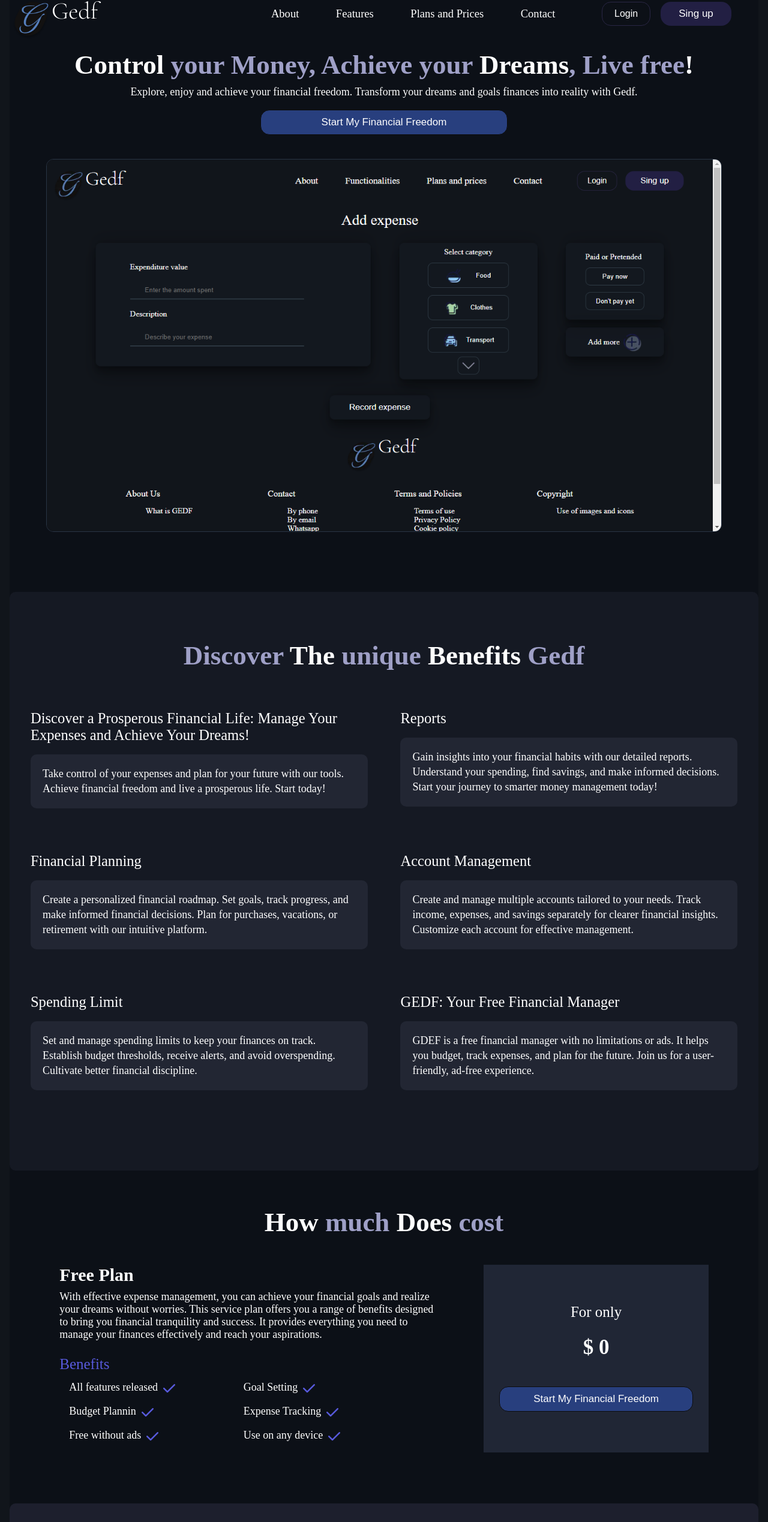
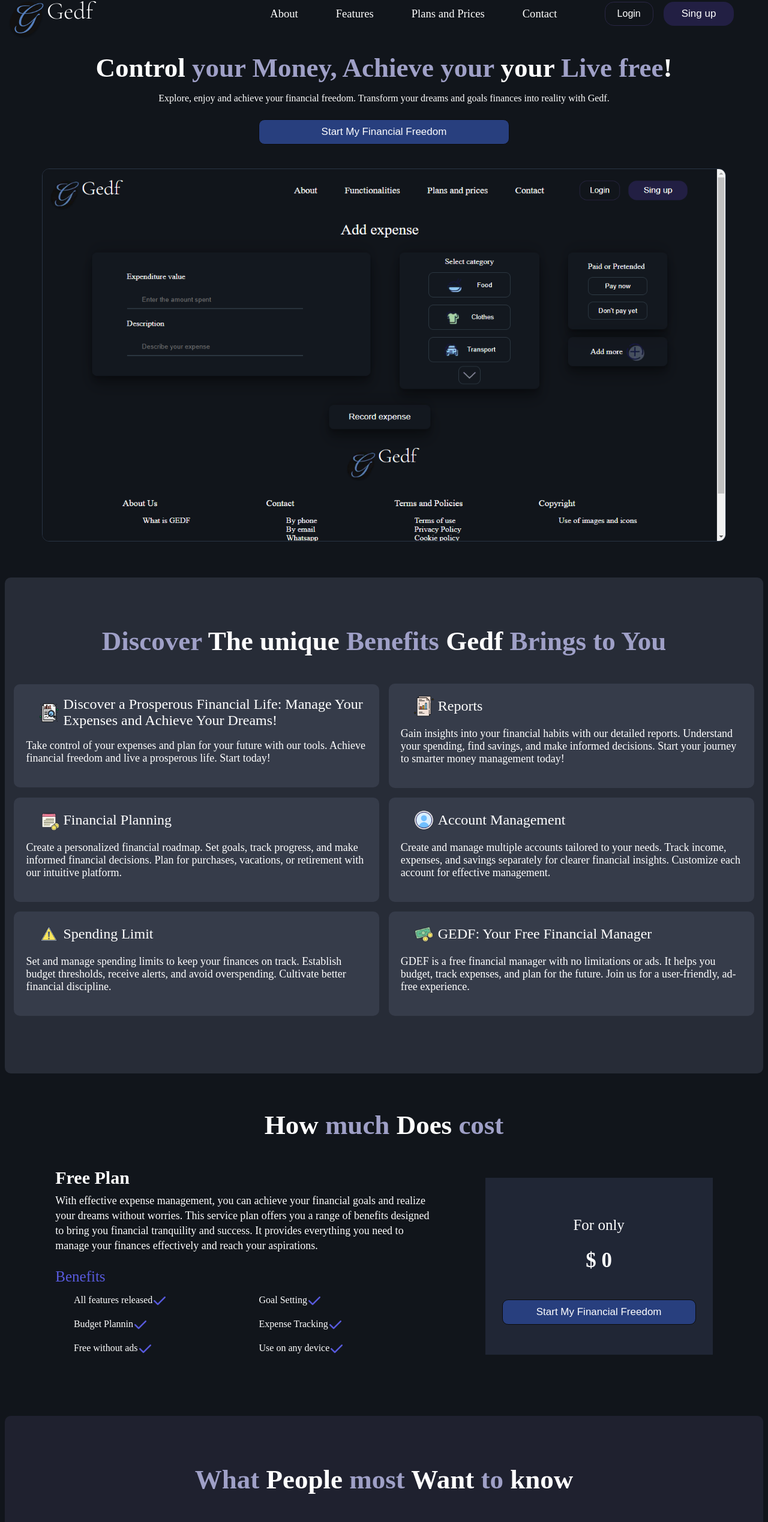
Before and after one commit to Jose-leandro/Gerenciador-Financeiro-Gedf, a Next.js app: page /en in a window 1280 px wide. Shown: the part 21-2559 px from the top of the page at 60% size. Built offline with nearby package versions, Linux system fonts and the light colour scheme.

Commit message:
fix: resolve issues caused by git rebase and continue development of English version
- Fixed errors introduced by recent git rebase and me
- Continued development on the English version

```diff
--- a/app/components/landinng-page/apresentacionInicial.jsx
+++ b/app/components/landinng-page/apresentacionInicial.jsx
@@ -1,31 +1,32 @@
 import React from 'react';
 import stylesIndex from '../../../src/Sass/index.module.sass';
+import useStringParts from '../../../hooks/useStringParts';
 
-export function ApresentacionInicial() {
+export function ApresentacionInicial( {props} ) {
+  const stringParts = useStringParts(props.str) || [];
+
   return (
     <section className={stylesIndex.main__apresentacao}>
       <div className={stylesIndex.apresentacao__informacoes}>
         <h1 className={stylesIndex.main__h1}>
-          <span className={stylesIndex.h1__span}>Control</span>
+          <span className={stylesIndex.h1__span}> {stringParts.part0}</span>
           {' '}
-          your Money, Achieve your
+          {stringParts.part1 + " " + stringParts.part2 + " " + stringParts.part3 + " " + stringParts.part4}
           {' '}
-          <span className={stylesIndex.h1__span}>Dreams</span>
-          , Live free
+          <span className={stylesIndex.h1__span}> {stringParts.part4} </span>
+          {stringParts.part6 + " " + stringParts.part7}
           <span className={stylesIndex.h1__span}>!</span>
         </h1>
         <p
           className={stylesIndex.informacoes__p}
         >
-          Explore, enjoy and achieve your financial freedom.
-          Transform your dreams and goals
-          finances into reality with Gedf.
+          {props.description}
         </p>
 
-        <button className={stylesIndex.main__button}>Start My Financial Freedom</button>
+        <button className={stylesIndex.main__button}> {props.textButton} </button>
       </div>
 
-      <img className={stylesIndex.main__img} src="/img/Screenshot 2024-07-20 110005.png" alt="Image de apresentação" />
+      <img className={stylesIndex.main__img} src="/img/Screenshot 2024-07-20 110005.png" alt={props.alt} />
     </section>
   );
 }
--- a/app/components/landinng-page/cardComponent.jsx
+++ b/app/components/landinng-page/cardComponent.jsx
@@ -8,17 +8,19 @@ export function CardComponent({ cardFuncionalidades, cardQuestions }) {
   }
 
   const renderCard = (cardData, containerStyle, tituloStyle, titleTag, isQuestion) => {
+    console.log(isQuestion)
 
-    const { imgFunct, title, description } = cardData;
+    const { icon, title, description,} = cardData;
+    console.log(cardData)
 
     const TitleComponent = titleTag || 'h3';
 
     return (
-      <div className={isQuestion ? stylesIndex.contener__gastos_div : containerStyle}>
+      <div className={isQuestion ? stylesIndex.contener__gastos : containerStyle}>
         <div className={tituloStyle}>
-          {imgFunct && (
+          {icon && (
             <img
-              src={`/img/${imgFunct}`}
+              src={`/img/${icon}`}
               className={stylesIndex.titulos__img}
               alt={title}
             />
--- a/app/components/landinng-page/comumQuestions.jsx
+++ b/app/components/landinng-page/comumQuestions.jsx
@@ -5,7 +5,6 @@ import { CardComponent } from "./cardComponent";
 
 export function ComumQuestions( {props} ) {
     const stringParts = useStringParts(props.cardInformationQuestions.str) || [];
-    console.log(props.cardQuestions)
 
     return (
         <section>
--- a/app/components/landinng-page/sectionBenefits.jsx
+++ b/app/components/landinng-page/sectionBenefits.jsx
@@ -4,21 +4,22 @@ import useStringParts from "../../../hooks/useStringParts";
 import { CardComponent } from './cardComponent';
 
 export function SectionBenefits({props} ) {
-    const stringParts = useStringParts(props.cardInformationBenefits.str) || [];
+    console.log(props.cardBenefits)
+    const stringParts = useStringParts(props.cardInformationBenefits.str, true) || [];
 
   return (
-    <section>
+    <section className={stylesIndex.main__section}>
        <div className={stylesIndex.main__funcionalidades}>
           <h2 className={stylesIndex.funcionaliddaes__h2}>
           {stringParts.part0}
             {' '}
-            <span className={stylesIndex.h2__span}>{stringParts.part1} </span>
+            <span className={stylesIndex.h2__span}>{stringParts.part1 + ' ' + stringParts.part2} </span>
             {' '}
-            {stringParts.part2}
+            {stringParts.part3}
             {' '}
-            <span className={stylesIndex.h2__span}> {stringParts.part3} </span>
+            <span className={stylesIndex.h2__span}> {stringParts.part4} </span>
             {' '}
-            {stringParts.part4}
+            {stringParts.part5 + ' ' + stringParts.part6 + ' ' + stringParts.part7 }
           </h2>
 
           <div className={stylesIndex.funcionalidades__contener}>
--- a/pages/en.jsx
+++ b/pages/en.jsx
@@ -12,8 +12,11 @@ import informationCreateCardQuestions from '@/data/informationCardQuestions';
 import Head from 'next/head';
 import { SectionBenefits } from '../app/components/landinng-page/sectionBenefits';
 import informationCardBenefits from '@/data/informationCardBenefits';
+import informationCardApresentacion from '@/data/informationCardApresentacion';
 
 function Index() {
+
+  const dataInformationApresentacion = informationCardApresentacion;
 
   const dateInformationFooter = informationCardFooter;
   console.log(dateInformationFooter)
@@ -32,21 +35,14 @@ function Index() {
           name="description"
           content="Bem-vindo ao meu Gedf!" />
       </Head>
-      <body>
+
         <header>
           <Header />
         </header>
 
         <main className={stylesIndex.main}>
 
-          <ApresentacionInicial
-            str={'Control your Money, Achieve your Dreams, Live free'}
-            descrition={`Explore, enjoy and achieve your financial freedom.
-            Transform your dreams and goals
-            finances into reality with Gedf.`}
-            textBtn={'Start My Financial Freedom'}
-            alt={'Imagem of apresentaciojn of the gedf'}
-          />
+          <ApresentacionInicial props={dataInformationApresentacion} />
 
           <SectionBenefits props={dataCardBenefits}  />
 
@@ -56,10 +52,9 @@ function Index() {
 
         </main>
 
-        <footer className={stylesIndex.footer}>
+          <footer>
           <Footer props={dateInformationFooter} />
-        </footer>
-      </body>
+          </footer>
     </>
 
   );
--- a/src/Sass/index.module.sass
+++ b/src/Sass/index.module.sass
@@ -1,288 +1,253 @@
+@import '../Sass/variables.sass'
+@import '../Sass/mixins.sass'
+
+// Main Section
 .main
-    display: flex
-    flex-direction: column
-    align-items: center
-    justify-content: space-evenly
-    height: auto
+  @include flex-center(column, space-evenly, center)
+  height: auto
 
-.main__apresentacao
-    display: flex
-    flex-direction: column
+  &__apresentacao
+    @include flex-center(column, space-evenly, center)
     width: 100%
-    align-items: center
-    justify-content: space-evenly
-    padding: 0px 0px 70px 0px
+    padding: 0 0 $spacing-large
 
-.main__h1
-    width: auto
-    margin: 5px 0px 0px 0px
-    padding: 10px 0px 0px 0px
-    font-weight: 500
-    font-size: 45px
+  &__h1
+    margin: $spacing-small 0 0
+    padding: $spacing-small 0 0
     font-weight: bold
-    color: #9fa0c7
+    font-size: $font-size-large
+    color: $primary-color
 
-.h1__span
-    color: #fff
+    & span
+      color: $secondary-color
 
-.apresentacao__informacoes
-    width: 100%
-    display: flex
-    height: auto
-    align-items: center
-    flex-direction: column
-    justify-content: center
-
-.main__button
-    background-color: #283f7e
-    border: #0c0c0c 1px solid
-    padding: 10px 15px
-    border-radius: 15px
+  &__button
+    background-color: $button-bg-color
+    border: 1px solid $button-border-color
+    padding: $spacing-small $spacing-medium
+    border-radius: $border-radius
     font-size: 17px
-    margin: 10px 0px
+    margin: $spacing-small 0
     width: 33%
 
-.main__img
+  &__img
     width: 90%
     height: 620px
     border: 1.5px solid #293444
     border-radius: 12px
-    margin: 30px 0px
+    margin: $spacing-large 0
 
-.main__funcionalidades
-    @extend .main
-    padding: 80px 0px
-    background-color: #56567521
+  &__section
     width: 100%
-    border-radius: 10px
+
+  &__funcionalidades
+    @include flex-center(column, space-evenly, center)
+    padding: 80px 0
+    background-color: $container-bg-color
+    width: 100%
+    border-radius: $border-radius
     height: auto
 
-.funcionaliddaes__h2
-    width: auto
-    font-weight: 500
-    font-size: 45px
-    margin-bottom: 1em
-    font-weight: bold
-    color: #9fa0c7
+    & h2
+      font-weight: bold
+      font-size: $font-size-large
+      margin-bottom: 1em
+      color: $primary-color
 
-.h2__span
-    color: #fff
+      & span
+        color: $secondary-color
 
-.funcionalidades__contener
-    display: flex
-    justify-content: space-evenly
-    align-self: center
-    flex-wrap: wrap
+    .funcionalidades__contener
+      @include flex-center(row, space-evenly, center)
+      flex-wrap: wrap
 
+// Apresentacao Informacoes
+.apresentacao__informacoes
+  @include flex-center(column, center, center)
+  width: 100%
+  height: auto
+
+// Contener Gastos
 .contener__gastos
-    width: 45%
-    margin-bottom: 1em
-    background-color: #5b607930
-    border-radius: 10px
-    padding: 20px 20px
+  width: 45%
+  margin-bottom: 1em
+  background-color: $container-bg-color
+  border-radius: $border-radius
+  padding: $spacing-medium
 
-.contener__gastos_div
+  &__div
     @extend .contener__gastos
     background-color: transparent
 
-.gastos__div
-    background-color: #585add
+  .gastos__div
+    background-color: $highlight-color
     width: 3px
     border-radius: 6px
-    margin: 0px 5px
+    margin: 0 5px
     height: 25px
 
-.gastos__titulos
-    display: flex
-    align-items: center
-    justify-content: flex-start
+  .gastos__titulos
+    @include flex-center(row, flex-start, center)
     font-size: 21px
 
-.titulos__img
+  .titulo__h3
+    font-size: $font-size-medium
+
+  .titulos__img
     width: 35px
     margin-right: 6px
     margin-left: 1em
 
-.titulo__p
-    background-color: #5b607930
-    border-radius: 10px
-    padding: 20px 20px
-    line-height: 25px
+    .titulo__p
+      background-color: $container-bg-color
+      border-radius: $border-radius
+      padding: $spacing-medium
+      line-height: 25px
+
+  .gastos__h3
+    // @extend .main__h1
+    width: auto
+    font-size: $font-size-medium
+
+  p
+    font-size: $font-size-small
+
+// Precos Section
+.precos
+  width: 100%
+  padding: 60px 0
+  @include flex-center(column, center, center)
+
+  &__h4
+    font-weight: bold
+    font-size: $font-size-large
+    margin-bottom: 1em
+    color: $primary-color
+    width: auto
+
+  &__div
+    @include flex-center(row, space-evenly, center)
+
+  &__informacoes
+    width: 50%
+
+    .informacoes__h4
+      font-weight: bold
+      font-size: 30px
+
+    .informacoes__titulo
+      color: $highlight-color
+      font-weight: 400
+      font-size: 25px
+      margin-top: 1em
+      margin-bottom: 0.5em
+
+    .informacoes__p
+      font-size: $font-size-small
+      line-height: 25px
+      margin-block-start: 0.5em
+      margin-block-end: 0.5em
+
+    .informacoes__contener
+      @include flex-center(row, space-evenly, center)
+      flex-wrap: wrap
+
+    .contener__funcionalidades
+      display: flex
+      width: 44%
+      @include flex-center(row, flex-start, center)
+      margin-left: 1em
+      margin-bottom: 1em
+
+    .funcionalidades__h4
+      font-size: $font-size-small
+
+    .funcionalidades__img
+      margin-left: 7px
 
 
-.gastos__h3
-   @extend .main__h1
-   width: auto
-   font-size: 24px
+  .informacoes__preco
+    background-color: #212737f2
+    width: 30%
+    padding: 40px 0
+    @include flex-center(column, center, center)
 
-.contener__gastos p
-   font-size: 18px
+    .preco__p
+      font-weight: 400
+      font-size: 25px
+      margin-bottom: 1em
 
-.precos
-    width: 100%
-    padding: 60px 0px
-    display: flex
-    flex-direction: column
-    align-items: center
+    .preco__valor
+      font-weight: 600
+      font-size: 35px
+      margin-bottom: 1em
+      color: $secondary-color
 
-.precos__h4
-    @extend .funcionaliddaes__h2
+    .preco__button
+      @extend .main__button
+      width: auto
+      padding: $spacing-small 56px
+
+// Perguntas Section
+.perguntas
+  margin-top: 1.6em
+  padding: 80px 0
+  background-color: #2e2f4580
+  width: 100%
+  border-radius: $border-radius
+  height: auto
+  @include flex-center(column, center, center)
+
+  &__h4
+    @extend .precos__h4
     width: auto
 
-.precos__div
-    display: flex
-    justify-content: space-evenly
-
-.precos__informacoes
-    width: 50%
-
-.informacoes__h4
-    font-weight: 500
-    font-size: 30px
-    font-weight: bold
-
-.informacoes__p
-    font-size: 18px
-     line-height: 25px
-    margin-block-start: 0.5em
-    margin-block-end: 0.5em
-
-.informacoes__titulo
-    color: #585add
-    font-weight: 400
-    font-size: 25px
-    margin-top: 1em
-    margin-bottom: 0.5em
-
-.informacoes__contener
-    @extend .funcionalidades__contener
-    justify-content: flex-start
-
-.contener__funcionalidades
-    display: flex
-    width: 44%
-    justify-content: space-center
-    align-items: center
-    margin-left: 1em
-    margin-bottom: 1em
-
-.contener__funcionalidades h4
-    font-size: 18px
-
-.contener__funcionalidades img
-    margin-left: 7px
-
-.informacoes__preco
-    background-color: #212737f2
-    width: 30%
-    padding: 40px 0px
-    display: flex
-    flex-direction: column
-    align-items: center
-
-.preco__p
-    font-weight: 400
-    font-size: 25px
-    margin-bottom: 1em
-
-.preco__valor
-    font-weight: 600
-    font-size: 35px
-    margin-bottom: 1em
-    color: #fff
-
-.preco__button
-    @extend .main__button
-    width: auto
-    padding: 10px 56px
-
-.perguntas
-    margin-top: 1.6em
-    padding: 80px 0px
-    background-color: #2e2f4580
-    width: 100%
-    border-radius: 10px
-    height: auto
-    display: flex
-    flex-direction: column
-    align-items: center
-
-.perguntas__h4
-    @extend .funcionaliddaes__h2
-    margin-bottom: 0.3em
-    width: auto
-
-.h4__span
-    color: #fff
-
-.perguntas__p
+  .perguntas__p
     @extend .informacoes__p
+    font-size: $font-size-small
     width: 75%
     text-align: center
     margin-block-start: 0em
     margin-block-end: 2em
 
-.perguntas__contener
-    display: flex
-    width: 100%
+  .perguntas__contener
+    @include flex-center(row, space-around, center)
     flex-wrap: wrap
     margin-top: 18px
-    justify-content: space-around
+    width: 100%
 
-.contener__gedf
+  .contener__gedf,
+  .contener__seguranca,
+  .contener__significado,
+  .contener__preco,
+  .contener__conta
     @extend .contener__gastos
     background-color: #00000036
     width: 28%
     line-height: 26px
 
-.gedf__titulo
-    display: flex
-    justify-content: space-between
+    &__titulo
+      @include flex-center(row, space-between, center)
 
-.gedf__titulo h5
-    font-size: 22px
+      .contener__gedf h5
+        font-size: $font-size-medium
 
-.gedf__p
-    font-weight: 400
-    font-size: 20px
-    margin-bottom: 1em
-
-.contener__seguranca
-    @extend .contener__gedf
-
-.seguranca__titulo
-    @extend .gedf__titulo
-
-.titulo__h5
-    @extend .main__h1
+  .titulo__h5
+    // @extend .main__h1
     width: auto
     font-size: 30px
 
-.titulo__img
+  .titulo__img
     width: 20px
     height: 20px
 
-.contener__significado
-    @extend .contener__gedf
+.h4__span
+  color: $secondary-color
 
-.significado__titulo
-    @extend .gedf__titulo
-
-.contener__preco
-    @extend .contener__gedf
-
-.preco__titulo
-    @extend .gedf__titulo
-
-.contener__conta
-    @extend .contener__gedf
-
-.conta__titulo
-    @extend .gedf__titulo
-
+// Footer
 .footer
-    margin-top: 35px
-    padding: 20px 0px 8px 0px
-    display: flex
-    height: 250px
-    justify-content: space-evenly
+  margin-top: 35px
+  padding: 20px 0 8px
+  display: flex
+  height: $footer-height
+  justify-content: space-evenly
```
Also changed, not shown: app/components/footer.jsx (+3 -5 lines), src/Sass/footer.module.sass (+7 -0 lines), 1 other file (tests, documents, lock files or other folders).
